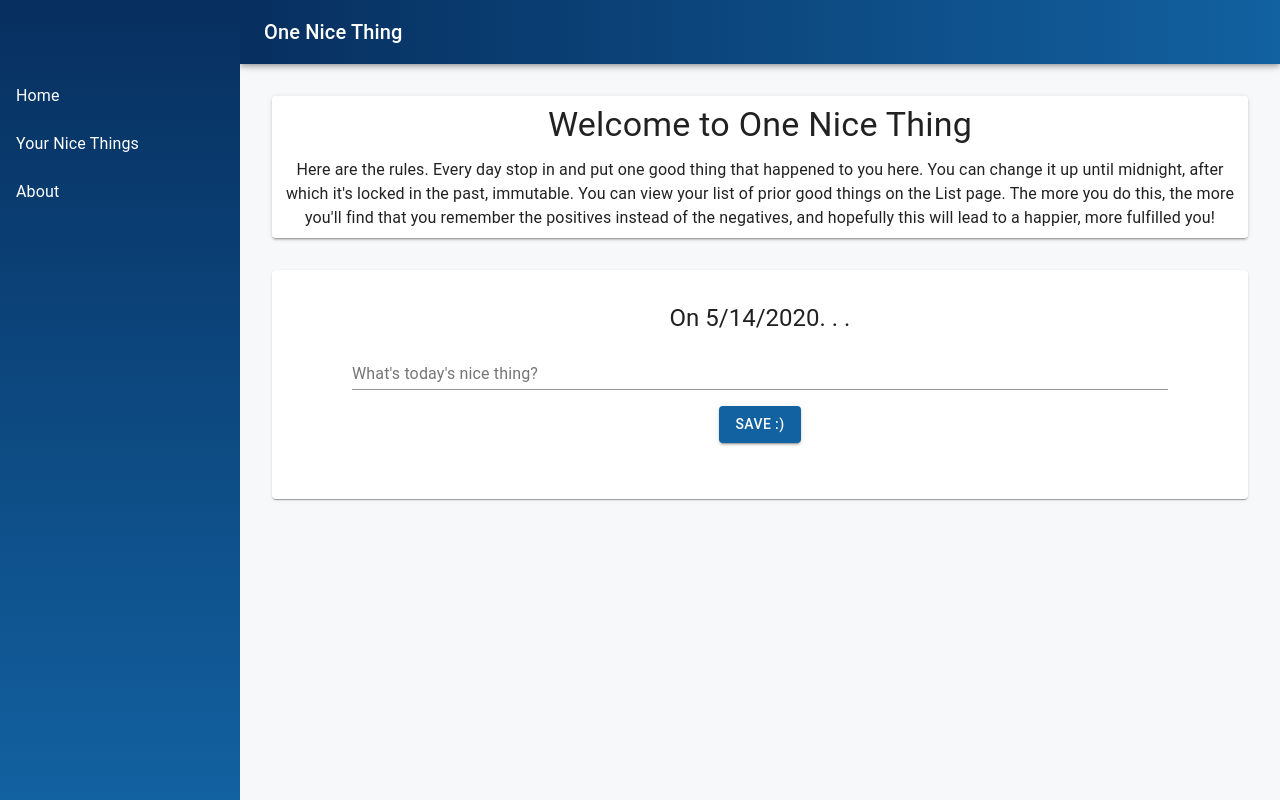
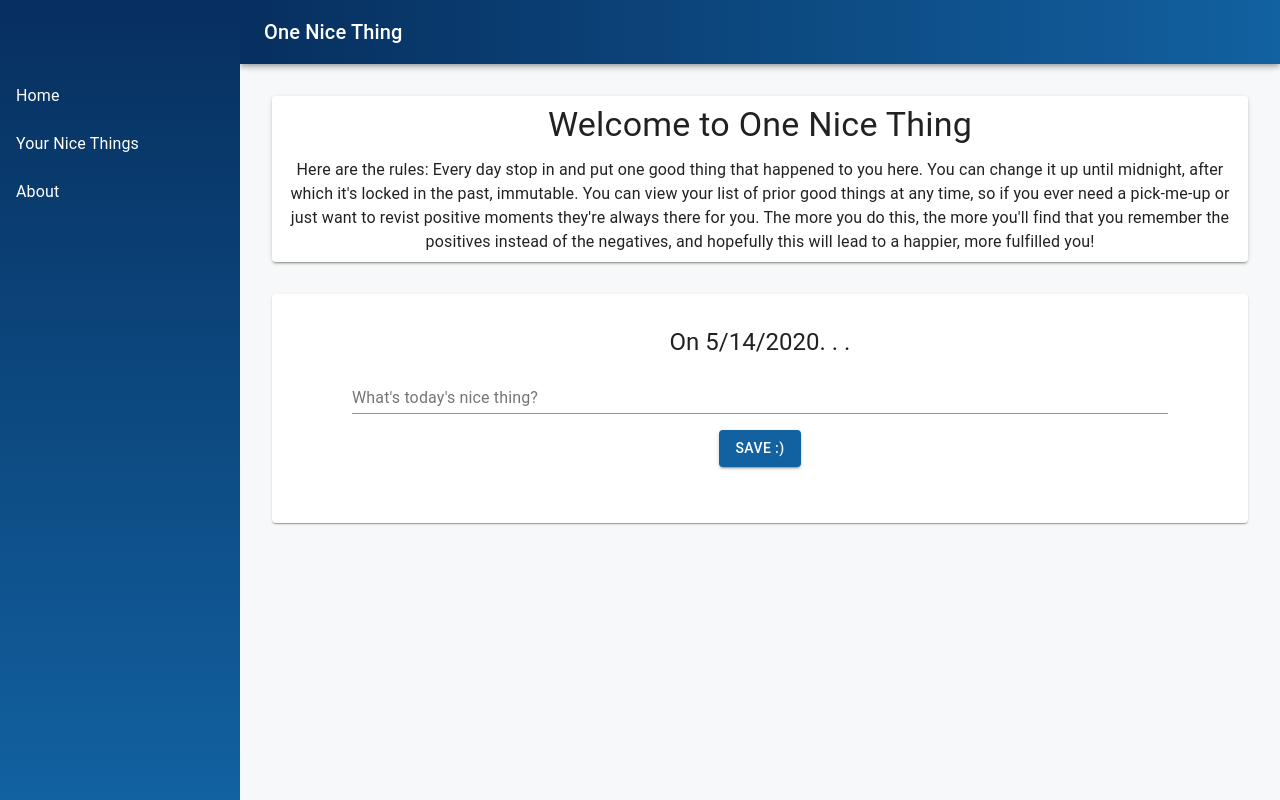
Before and after one commit to Dantaro/one-nice-thing, a React (Create React App) app: page / in a window 1280 px wide. Built offline with nearby package versions, Linux system fonts and the light colour scheme.

Commit message:
Reworked the intro and changed the meta description

```diff
--- a/public/index.html
+++ b/public/index.html
@@ -7,7 +7,7 @@
         <meta name="theme-color" content="#000000" />
         <meta
             name="description"
-      content="Web site created using create-react-app"
+            content="A website that hopes to help make you a happier you"
         />
         <link rel="apple-touch-icon" href="%PUBLIC_URL%/logo192.png" />
         <link rel="manifest" href="%PUBLIC_URL%/manifest.json" />
--- a/src/page/home/index.js
+++ b/src/page/home/index.js
@@ -86,13 +86,15 @@ const Home = () => {
                     Welcome to One Nice Thing
                 </Typography>
                 <Typography variant="body1">
-                    Here are the rules. Every day stop in and put one good thing
+                    Here are the rules: Every day stop in and put one good thing
                     that happened to you here. You can change it up until
                     midnight, after which it's locked in the past, immutable.
-                    You can view your list of prior good things on the List
-                    page. The more you do this, the more you'll find that you
-                    remember the positives instead of the negatives, and
-                    hopefully this will lead to a happier, more fulfilled you!
+                    You can view your list of prior good things at any time, so
+                    if you ever need a pick-me-up or just want to revist
+                    positive moments they're always there for you. The more you
+                    do this, the more you'll find that you remember the
+                    positives instead of the negatives, and hopefully this will
+                    lead to a happier, more fulfilled you!
                 </Typography>
             </Paper>
 
```
Lines whose indentation alone changed are shown as unchanged.
